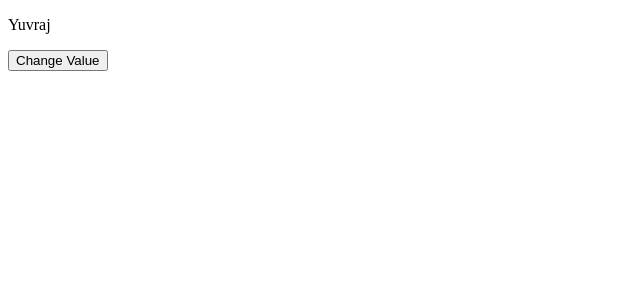
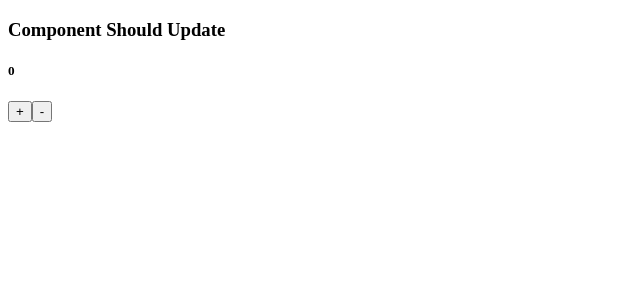
Before and after one commit to yuvrajdas/2024_Learnings, a React (Create React App) app in the folder React/react-code-step-by-step/: page / in a window 1280 px wide. Shown: the top 300 px of the page, without its empty margins (0-640 px from the left). Built offline with nearby package versions, Linux system fonts and the light colour scheme.

Commit message:
component should update

```diff
--- a/React/react-code-step-by-step/src/App.js
+++ b/React/react-code-step-by-step/src/App.js
@@ -8,6 +8,7 @@ import __5NormalForm from "./Concepts/__5NormalForm";
 import __1ConstructorAndRender from "./LifeCycleMethods/__1ConstructorAndRender";
 import __2ComponentDidMount from "./LifeCycleMethods/__2ComponentDidMount";
 import __3ComponentDidUpdate from "./LifeCycleMethods/__3ComponentDidUpdate";
+import __4ComponentShouldUpdate from "./LifeCycleMethods/__4ComponentShouldUpdate";
 
 function App() {
   function myFun(){
@@ -31,7 +32,8 @@ function App() {
     <hr/>
     <__1ConstructorAndRender />
     <__2ComponentDidMount /> */}
-    <__3ComponentDidUpdate />
+    {/* <__3ComponentDidUpdate /> */}
+    <__4ComponentShouldUpdate />
    </>
   );
 }
--- /dev/null
+++ b/React/react-code-step-by-step/src/LifeCycleMethods/__4ComponentShouldUpdate.jsx
@@ -0,0 +1,50 @@
+import React from "react";
+
+class __4ComponentShouldUpdate extends React.Component {
+
+    constructor() {
+        super();
+        this.state = {
+            count: 0,
+        };
+    }
+
+    componentDidUpdate() {
+        console.log("componentDidUpdate");
+    }
+
+    shouldComponentUpdate() {
+        /*
+            shouldComponentUpdate : this function return true or fasle;
+            if we return false then it block the re-rendering.
+        */
+        console.log("shouldComponentUpdate");
+        return true;
+
+    }
+
+    increment() {
+        console.log(this.state.count);
+        this.setState({ count: this.state.count + 1 });
+    }
+
+    decrement() {
+        console.log(this.state.count);
+        this.setState({ count: this.state.count - 1 });
+    }
+
+    render() {
+
+        return (
+            <>
+                <h3>Component Should Update</h3>
+                <h5>{this.state.count}</h5>
+                <button onClick={() => this.increment()}>+</button>
+                <button onClick={() => this.decrement()}>-</button>
+            </>
+        );
+    }
+
+}
+
+export default __4ComponentShouldUpdate;
```
